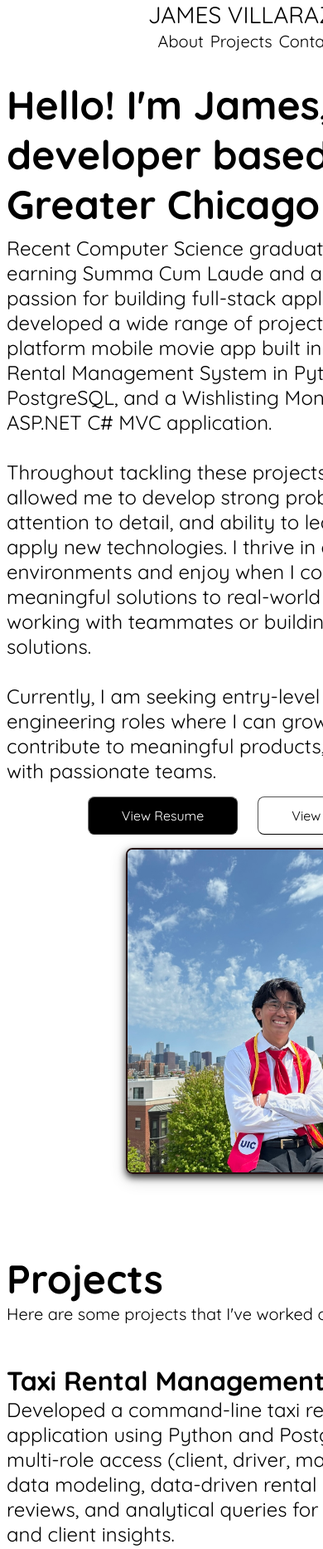
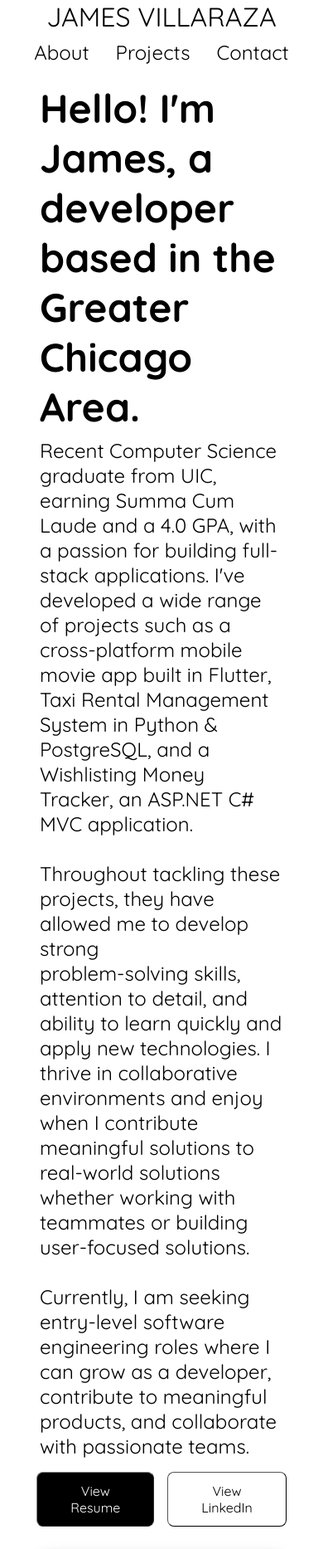
Before and after one commit to JamesVillaraza/HTMLPortfolio, a website: page index.html in a window 390 px wide. Shown: the top 1867 px of the page at 83% size. Drawn offline with Linux system fonts and the light colour scheme; a script that the page names is missing.

Commit message:
fixed responsiveness

```diff
--- a/resources/css/index.css
+++ b/resources/css/index.css
@@ -34,9 +34,10 @@ a{
 
 .container {
     width: 100%;
-    max-width: 1280px;
     box-sizing: border-box;
     margin: auto;
+    padding-left: 10rem;
+    padding-right: 10rem;
 }
 
 /* NAVIGATION BAR CSS */
@@ -153,7 +154,7 @@ a{
 .projects-entry {
     display: flex;
     flex-wrap: wrap;
-    gap: 3rem; /* 3rem -> 24px */
+    gap: 1.5rem;
     justify-content: center;
     margin-top: 48px; /* 50px -> 48px */
     margin-bottom: 48px;
@@ -176,11 +177,9 @@ a{
 
 .projects-image-left {
     flex: 1; /* 1/3 width */
-    min-width: 200px;
 }
 .projects-text-right {
     flex: 2; /* 2/3 width */
-    min-width: 304px;
 }
 
 .projects-image-right {
@@ -247,143 +246,81 @@ a{
     font-size:16px;
 }
 
-@media(max-width:1281px){
-    .container{
-        width: 1104px; /* 1100 -> 1104 */
+@media(max-width:1280px){
+    .container {
+        padding-left: 5rem;
+        padding-right: 5rem;
     }
-
-    .about {
-        align-items: center;
-        justify-content: center;
-    }
-
     .navbar {
         flex-direction: column;
-        align-items: center;
+        gap: .5rem;
+        text-align: center;
     }
-
-    .nav-menu {
-        gap: 2rem;
-        font-size: 16px;
-        margin-bottom: 8px;
-    }
-
-    #contact-header {
-        font-size: 48px;
-        margin-bottom: 8px;
-        margin-right: 48px;
+    #nav-branding {
+        text-align: center;
     }
 }
 
-@media(max-width:1100px) {
-    .container{
+@media(max-width:1024px){
+    .container {
+        padding-left: 3rem;
+        padding-right: 3rem;
+    }
+    .about {
+        flex-direction: column;
+        align-items: stretch;
+    }
+    .about-left {
+        flex: unset;
+        min-width: 0;
         width: 100%;
-        padding: 0 8px;
-        box-sizing: border-box;
+        align-self: unset;
+        display: flex;
+        flex-direction: column;
     }
-    .about-buttons{
+    .about-right {
+        flex: unset;
+        min-width: 0;
+        max-width: 100%;
+        width: 100%;
+        align-self: unset;
+        display: flex;
+        align-items: center;
+        justify-content: center;
+        height: auto;
+    }
+    .about-buttons {
         justify-content: center;
     }
 }
 
-@media(max-width:800px){
-    .container{
-        min-width: 600px;
-        width: 100%;
-        padding: 0 8px;
-        box-sizing: border-box;
+@media(max-width:768px){
+    .nav-menu {
+        gap: 2rem;
     }
 
-    .navbar {
-        flex-direction: column;
-        align-items: center;
+    .about-buttons{
+        gap: 1rem;
+    }
+
+    #project-entry1, #project-entry3 {
+        display: flex;
+        flex-direction: column-reverse
+    }
+
+    .contact-resources {
+        flex-wrap: wrap;
+        gap: 1.5rem;
+    }
+}
+
+@media(max-width:320px){
+    .container {
+        padding-left: 1rem;
+        padding-right: 1rem;
     }
 
     .nav-menu {
-        gap: 2rem;;
-        font-size: 16px;
-        margin-bottom: 8px;
-    }
-
-    .about, .projects, .contact {
-        height: auto;
-        margin-top: 96px;
-        display: flex;
-        flex-wrap: wrap;
-    }
-    .about-buttons{
-        justify-content: center;
+        gap: 1rem;
     }
 }
-
-@media(max-width:481px){
-    html {
-        font-size: 8px;
-    }
-
-    .navbar {
-        flex-direction: column;
-        align-items: center;
-    }
-
-    .nav-branding {
-        font-size: 3.5rem;
-    }
-    .nav-menu {
-        font-size: 2.5rem;
-        gap: 1rem;
-        margin-bottom: 8px;
-    }
-
-    .container{
-        display: flex;
-        flex-direction: column;
-        width: 100%;
-        padding: 0 8px;
-        margin: auto;
-        box-sizing: border-box;
-    }
-
-    .about-buttons{
-        display: flex;
-        align-items: center;
-        justify-content: center;
-    }
-    #project-entry1, #project-entry3 {
-        flex-direction: column-reverse;
-    }
-
-    .about {
-        flex-direction: column;
-        align-items: center;
-        min-height: unset;
-        height: auto;
-    }
-    #about-paragraph {
-        font-size: 3rem; /* up from 22px for 8pt grid */
-    }
-    .about-right {
-        width: 100%;
-        max-width: 296px;
-        margin: 0 auto;
-        align-self: center;
-        height: auto;
-    }
-    #about-pic {
-        width: 100%;
-        max-width: 296px;
-        height: auto;
-        object-fit: cover;
-        display: block;
-        margin: 0 auto;
-    }
-
-    .contact-resources {
-        display: flex;
-        flex-wrap: wrap;
-        flex-direction: row;
-        align-items: center;
-        gap: 1rem;;
-        font-size: 2rem;
-    }
-}
```
